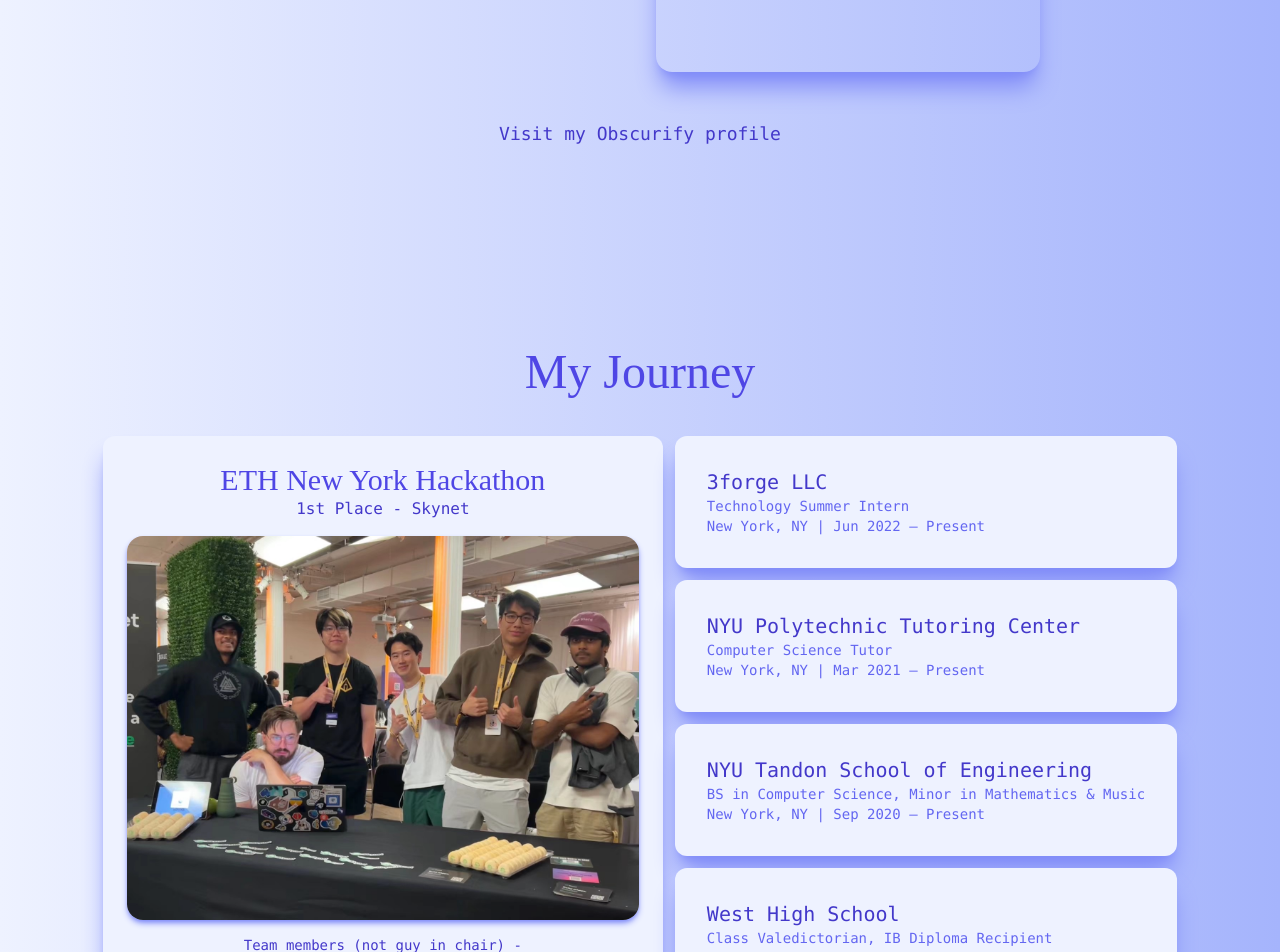
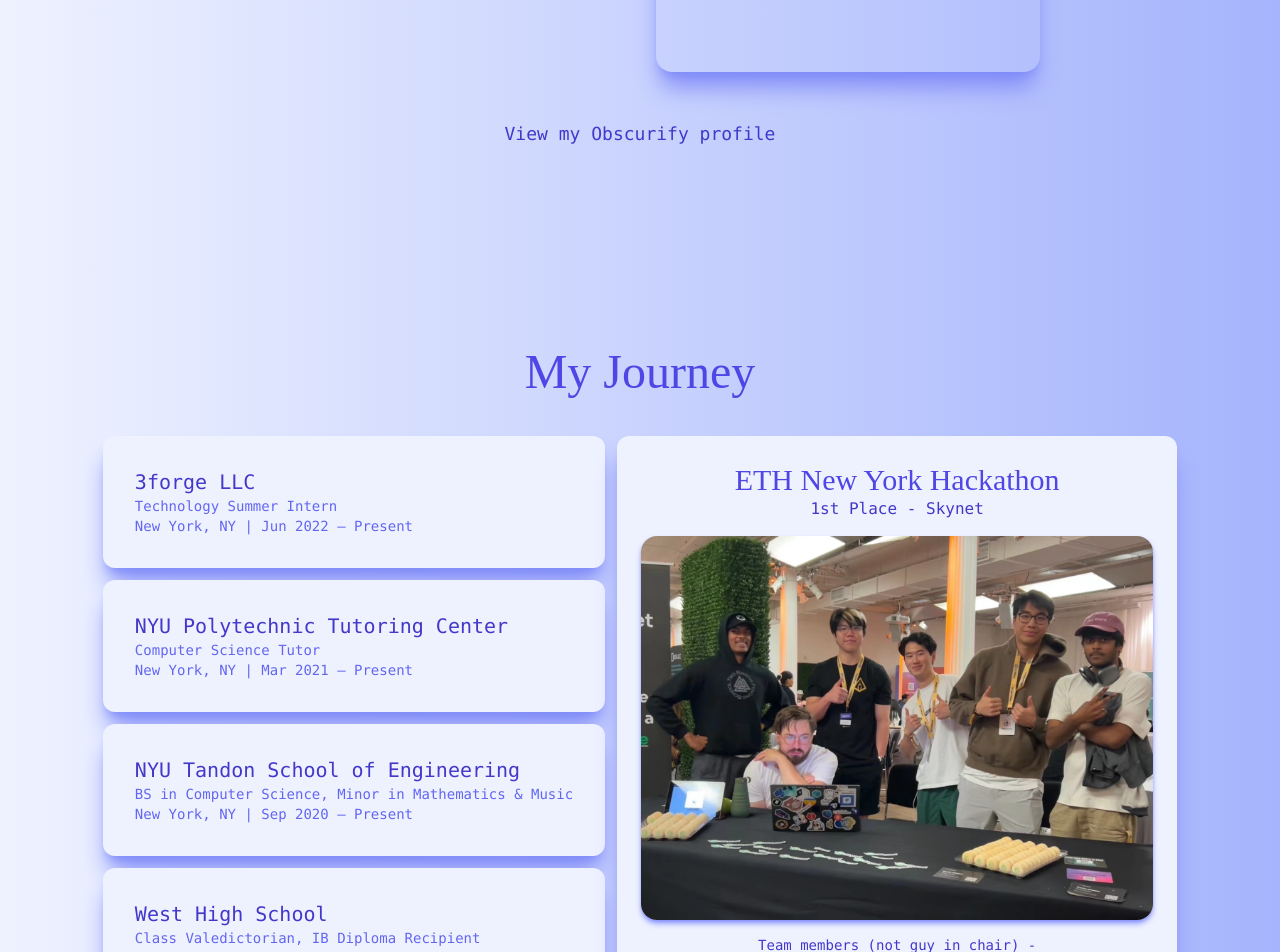
Before and after one commit to TomY-Zhang/tomzhang-website, a React (Create React App) app: page / in a window 1280 px wide. Shown: the part 2020-2972 px from the top of the page. Built offline with nearby package versions, Linux system fonts and the light colour scheme; grey boxes are pictures that could not be loaded.

Commit message:
links now open in new tabs

```diff
--- a/src/components/Panel.js
+++ b/src/components/Panel.js
@@ -33,7 +33,7 @@
                 <iframe src="https://open.spotify.com/embed/playlist/5ACKB4vJ98WpztIWodxCZd?utm_source=generator" title="playlist" allowfullscreen="" allow="autoplay; clipboard-write; encrypted-media; fullscreen; picture-in-picture" class="rounded-2xl shadow-xl shadow-indigo-400 h-120 w-96 hover:shadow-indigo-500 transition-all duration-300 ease-in-out"></iframe>
             </div>
             <div class="p-10 md:pt-12">
-                <a href="https://obscurifymusic.com/profile?id=a4wsse47xkvp7q8sil7j62n2w&code=d7380924388ed308" class="w-80 font-mono text-center text-indigo-700 text-md md:text-lg hover:underline hover:underline-offset-8 hover:text-indigo-500">Visit my Obscurify profile</a>
+                <a href="https://obscurifymusic.com/profile?id=a4wsse47xkvp7q8sil7j62n2w&code=d7380924388ed308" class="w-80 font-mono text-center text-indigo-700 text-md md:text-lg hover:underline hover:underline-offset-8 hover:text-indigo-500" target="_blank" rel="noopener noreferrer">View my Obscurify profile</a>
             </div>
         </div>
     );
@@ -51,7 +51,7 @@
                     <CareerCard org="NYU Tandon School of Engineering" pos="BS in Computer Science, Minor in Mathematics & Music" loc="New York, NY" dates="Sep 2020 — Present" />
                     <CareerCard org="West High School" pos="Class Valedictorian, IB Diploma Recipient" loc="Salt Lake City, UT" dates="Aug 2016 — Jun 2020"/>
                 </div>
-                <div class="grid place-items-center gap-3 h-auto w-auto bg-indigo-50 hover:bg-white rounded-xl shadow-xl shadow-indigo-400 hover:shadow-indigo-500 transition-all duration-300 ease-in-out p-6 order-first">
+                <div class="grid place-items-center gap-3 h-auto w-auto bg-indigo-50 hover:bg-white rounded-xl shadow-xl shadow-indigo-400 hover:shadow-indigo-500 transition-all duration-300 ease-in-out p-6 order-first md:order-last">
                     <h1 class="font-rockwell text-indigo-600 text-3xl text-center -mb-4">ETH New York Hackathon</h1>
                     <p class="font-mono text-indigo-700 text-md text-center">1st Place - Skynet</p>
                     <img src={require('../static/ethnyc.png')} alt="" class="sm:h-auto md:h-96 rounded-2xl shadow-md shadow-indigo-400 hover:shadow-indigo-500 transition-all duration-300 ease-in-out"></img>
--- a/src/components/Sidebar.js
+++ b/src/components/Sidebar.js
@@ -57,8 +57,8 @@
 const IconBar = () => {
     return (
         <div class="bg-slate-50 text-indigo-600 flex flex-row p-2 pl-1 rounded-lg shadow-md shadow-indigo-400 gap-1 w-28 h-16 ml-4 place-items-center justify-center">
-            <a href="https://www.linkedin.com/in/tom-zhang-tyz/" class="text-4xl hover:text-indigo-500 transition-color duration-300 ease-in-out"><FaLinkedin /></a>
-            <a href="https://github.com/" class="text-4xl hover:text-indigo-400 transition-color duration-300 ease-in-out"><FaGithubSquare /></a>
+            <a href="https://www.linkedin.com/in/tom-zhang-tyz/" class="text-4xl hover:text-indigo-500 transition-color duration-300 ease-in-out" target="_blank" rel="noopener noreferrer"><FaLinkedin /></a>
+            <a href="https://github.com/" class="text-4xl hover:text-indigo-400 transition-color duration-300 ease-in-out" target="_blank" rel="noopener noreferrer"><FaGithubSquare /></a>
         </div>
     );
 }
```
